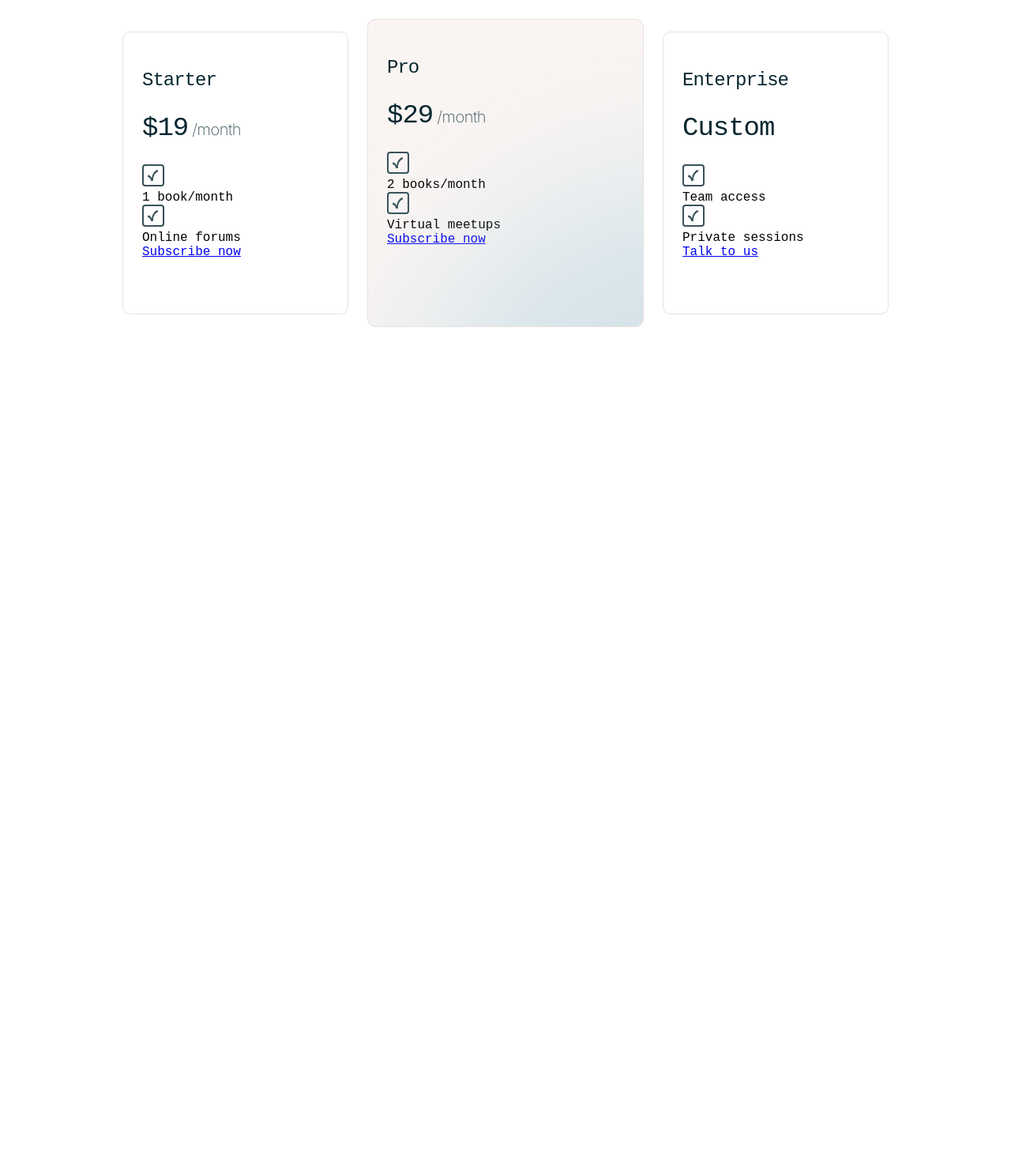
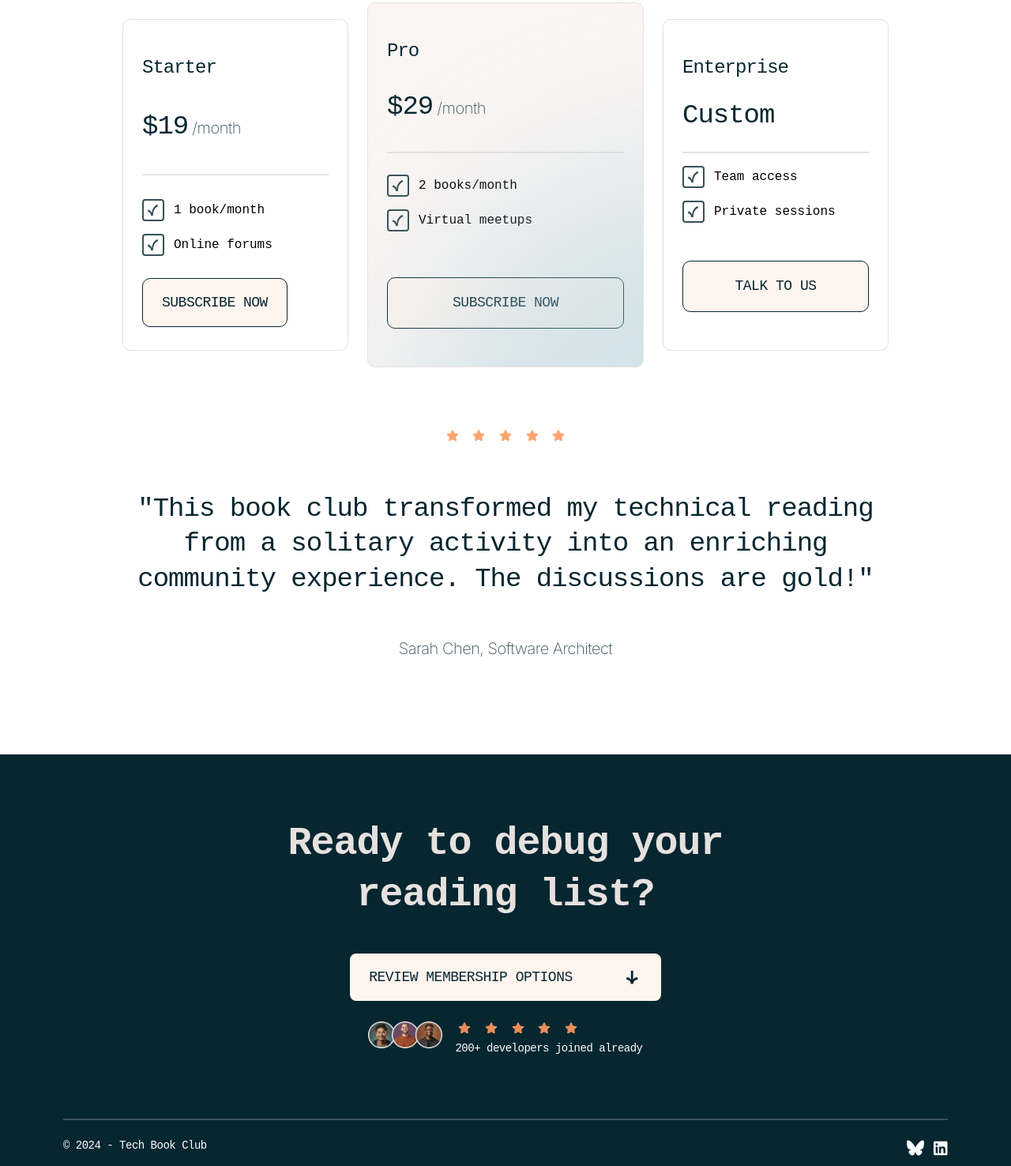
Before and after one commit to EshrakRahman/Tech-book-club-landing-page, a plain HTML site: page index.html in a window 1280 px wide. Shown: the part 2931-4407 px from the top of the page at 79% size. Before the commit the page ends 3470 px from the top, so only its background shows below. Drawn offline with Linux system fonts and the light colour scheme; a web font is replaced by a local one.

Commit message:
desktop desing done pixel perfect :)

```diff
--- a/index.html
+++ b/index.html
@@ -241,9 +241,66 @@
 
         </div>
       </section>
+
+      <!-- review section -->
+       <section class="review-section">
+        <div class="ratings">
+            <img src="assets/images/icon-star.svg" alt="5 star review icon">
+            <img src="assets/images/icon-star.svg" alt="5 star review icon">
+            <img src="assets/images/icon-star.svg" alt="5 star review icon">
+            <img src="assets/images/icon-star.svg" alt="5 star review icon">
+            <img src="assets/images/icon-star.svg" alt="5 star review icon">
+        </div>
+
+        <h3>"This book club transformed my technical reading from a solitary
+        activity into an enriching community      experience. The discussions
+        are gold!"</h3>
+        <p>  Sarah Chen, Software Architect</p>
+       </section>
    </main>
 
 
+   <footer>
+    <div class="footer-top">
+      <div class="left-box">
+        <h3 class="title-footer">
+            Ready to debug your reading list?
+        </h3>
+        <div class="review-btn">
+          <a href="#">Review membership options</a>
+          <img src="assets/images/icon-arrow-down.svg" alt="down arrow icon">
+        </div>
+        <div class="reviews">
+          <div class="pro-img">
+            <img src="assets/images/image-avatars.webp" alt="images of different users">
+          </div>
+          <div class="ratings">
+            <img src="assets/images/icon-star.svg" alt="5 star review icon">
+            <img src="assets/images/icon-star.svg" alt="5 star review icon">
+            <img src="assets/images/icon-star.svg" alt="5 star review icon">
+            <img src="assets/images/icon-star.svg" alt="5 star review icon">
+            <img src="assets/images/icon-star.svg" alt="5 star review icon">
+            <p>
+              200+ developers joined already
+            </p>
+          </div>
+
+
+        </div>
+      </div>
+    </div>
+    <span></span>
+    <div class="footer-bottom">
+
+      <div>
+        <p>© 2024 - Tech Book Club</p>
+      </div>
+      <div class="icons">
+        <img src="assets/images/logo-bluesky.svg" alt="">
+        <img src="assets/images/logo-linkedin.svg" alt="">
+      </div>
+    </div>
+   </footer>
 
   <!--
 
@@ -256,18 +313,5 @@
 
 
 
-  "This book club transformed my technical reading from a solitary
-  activity into an enriching community experience. The discussions
-  are gold!"
-
-  Sarah Chen, Software Architect
-
-  Ready to debug your reading list?
-
-  Review membership options
-  200+ developers joined already
-
-  © 2024 - Tech Book Club -->
-
 </body>
 </html>
--- a/styles/style.css
+++ b/styles/style.css
@@ -189,6 +189,7 @@ header .header-info {
     padding: var(--spacing-250) var(--spacing-300);
     background-color: var(--light--salmon--50);
     margin-bottom: var(--spacing-250);
+    cursor: pointer;
 }
 
 .left-box .review-btn a {
@@ -455,22 +456,28 @@ main .details-section {
 
 .membership-option .starter, .enterprise {
     width: 286px;
-    height: 358px;
+    height: 100%;
     background-color: var(--neutral--000);
     border: 1px solid var(--neutral--200);
     border-radius: var(--radius-10);
     padding: var(--spacing-600) var(--spacing-300);
+    display: flex;
+    flex-direction: column;
+    justify-content: space-between;
 }
 
 .membership-option .pro {
     width: 350px;
-    height: 390px;
+    height: 110%;
     background-color: var(--neutral--100);
     border: 1px solid var(--neutral--200);
     border-radius: var(--radius-10);
     position: relative;
     overflow: hidden;
     padding: var(--spacing-600) var(--spacing-300);
+    display: flex;
+    flex-direction: column;
+    justify-content: space-between;
 }
 
 .membership-option .pro .pro-glow {
@@ -507,3 +514,142 @@ main .details-section {
     letter-spacing: var(--text--preset5--letter--spacing);
     font-family: var(--font--inter);
 }
+
+.starter span:empty, .pro span:empty, .enterprise span:empty {
+    border: 1px solid var(--neutral--200);
+    /* display: block; */
+    /* margin-bottom: var(--spacing-300); */
+}
+
+.price-section .details .detail-one, .detail-two {
+    display: flex;
+    gap: var(--spacing-150);
+    align-items: center;
+
+
+}
+.price-section .detail-two {
+    padding-bottom: 2rem;
+}
+
+.price-section .detail-one, .price-section .detail-two {
+    margin: var(--spacing-200) 0;
+}
+
+.price-section .subs-btn {
+    text-decoration: none;
+    padding: var(--spacing-250) var(--spacing-300);
+    border: 1px solid var(--neutral--900);
+    border-radius: var(--radius-10);
+    text-transform: uppercase;
+    width: 100%;
+    text-align: center;
+    cursor: pointer;
+    background-color: var(--light--salmon--50);
+    color: var(--neutral--900);
+
+
+    font-size: var(--text--preset6--font--size);
+    font-weight: var(--text--preset6--font--weight);
+    letter-spacing: var(--text--preset6--letter--spacing);
+    line-height: var(--text--preset6--line-height);
+}
+
+/* Review section */
+.review-section {
+    width: 970px;
+    margin: 0 7.5rem 7.5rem 7.5rem;
+    height: 296px;
+    display: flex;
+    flex-direction: column;
+    align-items: center;
+    justify-content: space-between;
+}
+
+.review-section h3 {
+    font-size: var(--text--preset3--font--size);
+    font-weight: var(--text--preset3--font--weight);
+    line-height: var(--text--preset3--line--height);
+    letter-spacing: var(--text--preset3--letter--spacing);
+    text-align: center;
+    color: var(--neutral--900);
+}
+
+.review-section p {
+    color: var(--neutral--700);
+    font-family: var(--font--inter);
+    font-size: var(--text--preset5--font--size);
+    font-weight: var(--text--preset5--regular--font--weight);
+    letter-spacing: var(--text--preset5--letter--spacing);
+    line-height: var(--text--preset5--line--height);
+}
+
+/* footer section */
+footer {
+    background-image: url(../assets/images/pattern-light-bg.svg);
+    padding: var(--spacing-1000);
+    /* padding-top: 0; */
+    width: 100%;
+    background-color: var(--neutral--900);
+    display: flex;
+    flex-direction: column;
+    align-items: center;
+    justify-content: space-between;
+    height: 521px;
+    /* align-items: center; */
+}
+
+.footer-top .left-box {
+    display: flex;
+    width: 753px;
+    height: 307;
+    flex-direction: column;
+    justify-content: center;
+    align-items: center;
+    padding-bottom: var(--spacing-1000);
+
+}
+
+.title-footer {
+    color: var(--neutral--200);
+    font-size: var(--text--preset2--font--size);
+    font-weight: var(--text--preset2--font--weight);
+    line-height: var(--text--preset3--line--height);
+    letter-spacing: var(--text--preset3--letter--spacing);
+    text-align: center;
+    padding-bottom: var(--spacing-500);
+}
+
+footer .left-box .ratings p {
+    color: var(--neutral--000);
+}
+
+
+footer span:empty {
+    border: 1px solid var(--neutral--700);
+    width: 100%;
+    /* display:  block; */
+    margin-bottom: var(--spacing-300);
+}
+
+.footer-bottom {
+    display: flex;
+    justify-content: space-between;
+    width: 100%;
+    margin-bottom: var(--spacing-300);
+}
+
+.footer-bottom p {
+    color: var(--neutral--000);
+    font-size: var(--text--preset7--font--size);
+    font-weight: var(--text--preset7--font--weight);
+    line-height: var(--text--preset7--line-height);
+    letter-spacing: var(--text--preset7--letter--spacing);
+}
+
+.footer-bottom .icons {
+    display: flex;
+    gap: var(--spacing-150);
+    align-items: center;
+    justify-content: center;
+}
```
